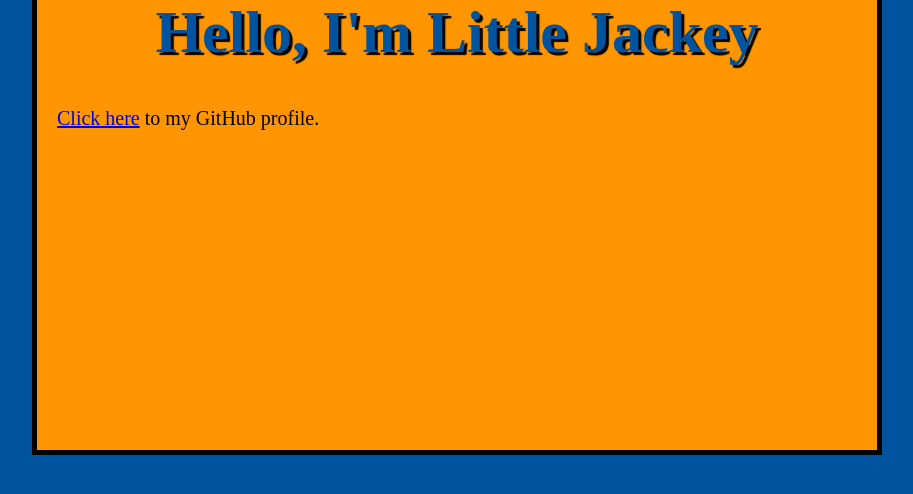
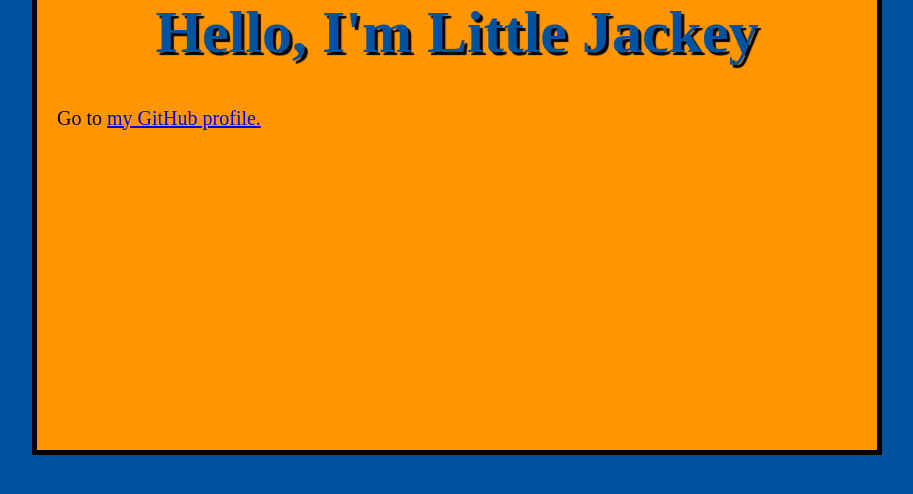
Before and after one commit to LittleJackey/LittleJackey.github.io, a plain HTML site: page index.html in a window 1280 px wide. Shown: the part 160-654 px from the top of the page, without its empty margins (183-1096 px from the left). Drawn offline with Linux system fonts and the light colour scheme.

Commit message:
a little change.

```diff
--- a/index.html
+++ b/index.html
@@ -12,10 +12,12 @@
     <img id="my-profile-picture" src="images/my-profile-picture.png" alt="my-profile-picture" width="150">
     <h1>Hello, I'm Little Jackey</h1>
     <p>
-        <a href="https://github.com/LittleJackey">Click here</a>
-        to my GitHub profile.
+        Go to
+        <a href="https://github.com/LittleJackey">
+            my GitHub profile.
+        </a>
     </p>
-    <script src="script/main.js"></script>
+    <script src="scripts/main.js"></script>
 </body>
 
 </html>
--- a/styles/styles.css
+++ b/styles/styles.css
@@ -28,6 +28,6 @@ p {
     font-size: 20px;
 }
 
-a:hover{
+a:hover {
     color: blue;
 }
```
Also changed, not shown: scripts/main.js (renamed from script/main.js).
